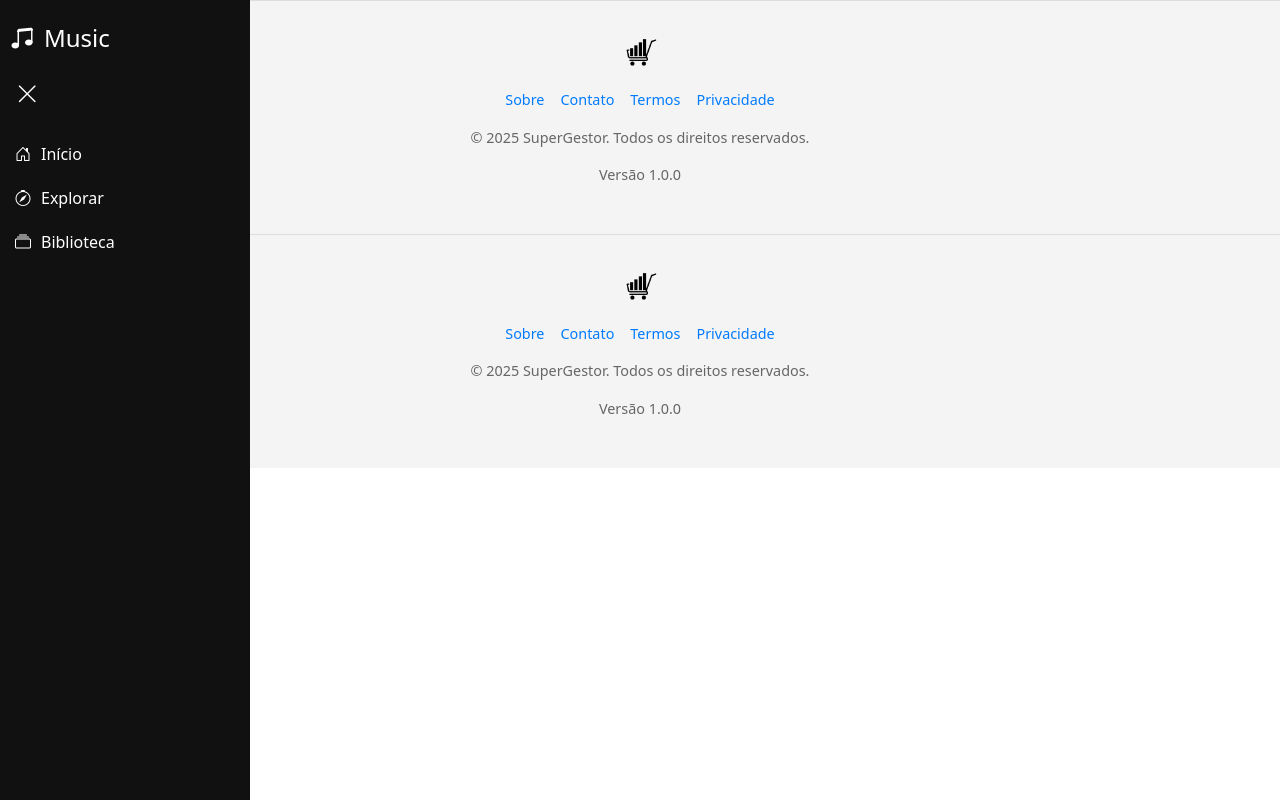
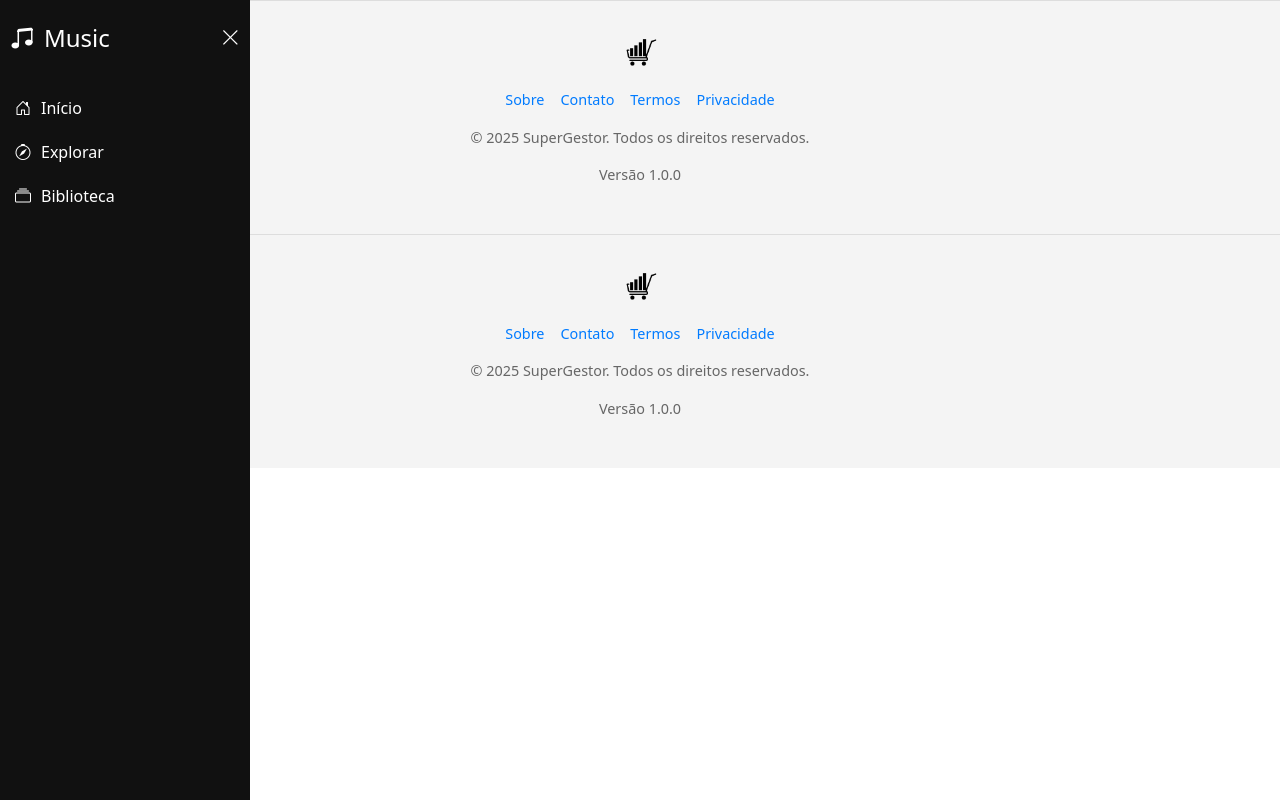
Before and after one commit to guilherme-lf/SaaSIdea, an Angular app: page /menu in a window 1280 px wide. Built offline with nearby package versions, Linux system fonts and the light colour scheme; sample sign-in values are in the browser's storage.

Commit message:
atualização do menu

```diff
--- a/src/app/menu/menu.component.css
+++ b/src/app/menu/menu.component.css
@@ -1,11 +1,3 @@
-.offcanvas  {
-    width: 250px;
-}
-
-.custom-navbar {
-    background-color: rgb(255, 255, 255);
-}
-
 .sidebar {
   height: 100vh;
   width: 250px;
@@ -15,34 +7,56 @@
   transition: width 0.3s;
   overflow: hidden;
   position: fixed;
+  display: flex;
+  flex-direction: column;
+  gap: 10px;
 }
 
+/* Modo colapsado */
 .sidebar.collapsed {
   width: 70px;
 }
 
+/* Ícones e texto do logo */
 .logo {
   display: flex;
   align-items: center;
+  justify-content: space-between;
   gap: 10px;
   font-size: 1.5rem;
   margin-bottom: 20px;
+  white-space: nowrap;
+  overflow: hidden;
 }
 
-  .toggle-btn {
+/* Esconde o texto do logo */
+.sidebar.collapsed .logo span {
+  display: none;
+}
+
+
+/* Ajuste o botão para ficar menor e mais próximo */
+.logo .toggle-btn {
+  margin-left: auto;
+  font-size: 1.2rem;
   background: none;
   border: none;
   color: white;
-    font-size: 1.4rem;
-    margin-bottom: 20px;
   cursor: pointer;
+  padding: 0;
 }
 
+
+
+
+/* Lista de links */
 .nav-links {
   list-style: none;
   padding: 0;
+  margin: 0;
 }
 
+/* Estilo padrão dos itens */
 .nav-links li {
   display: flex;
   align-items: center;
@@ -50,8 +64,25 @@
   padding: 10px 5px;
   cursor: pointer;
   transition: background 0.3s;
+  white-space: nowrap;
+  overflow: hidden;
 }
 
+/* Esconde os textos ao colapsar */
+.sidebar.collapsed .nav-links span {
+  display: none;
+}
+
+/* Centraliza ícones quando colapsado */
+.sidebar.collapsed .nav-links li {
+  justify-content: center;
+}
+
+.sidebar.collapsed .logo {
+  justify-content: center;
+}
+
+/* Hover bonito */
 .nav-links li:hover {
   background-color: #333;
 }
--- a/src/app/menu/menu.component.html
+++ b/src/app/menu/menu.component.html
@@ -2,12 +2,11 @@
   <div class="logo">
     <i class="bi bi-music-note-beamed"></i>
     <span *ngIf="!isCollapsed">Music</span>
+
+    <button class="toggle-btn" (click)="toggleSidebar()">
+      <i class="bi" [ngClass]="isCollapsed ? 'bi-list' : 'bi-x-lg'"></i>
+    </button>
   </div>
-
-  <button class="toggle-btn" (click)="toggleSidebar()">
-    <i class="bi" [ngClass]="isCollapsed ? 'bi-list' : 'bi-x-lg'"></i>
-  </button>
-
   <ul class="nav-links">
     <li>
       <i class="bi bi-house-door"></i>
```
Lines whose indentation alone changed are shown as unchanged.
